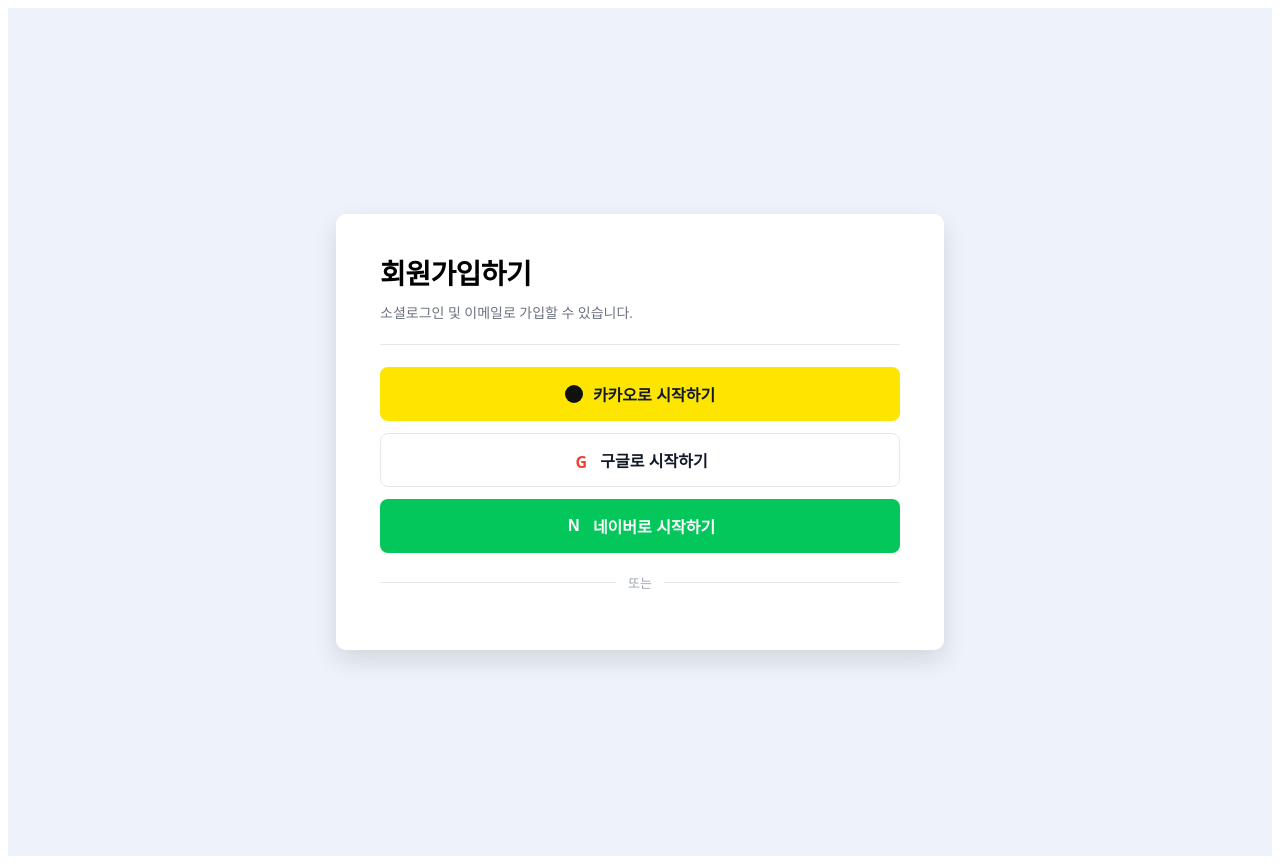
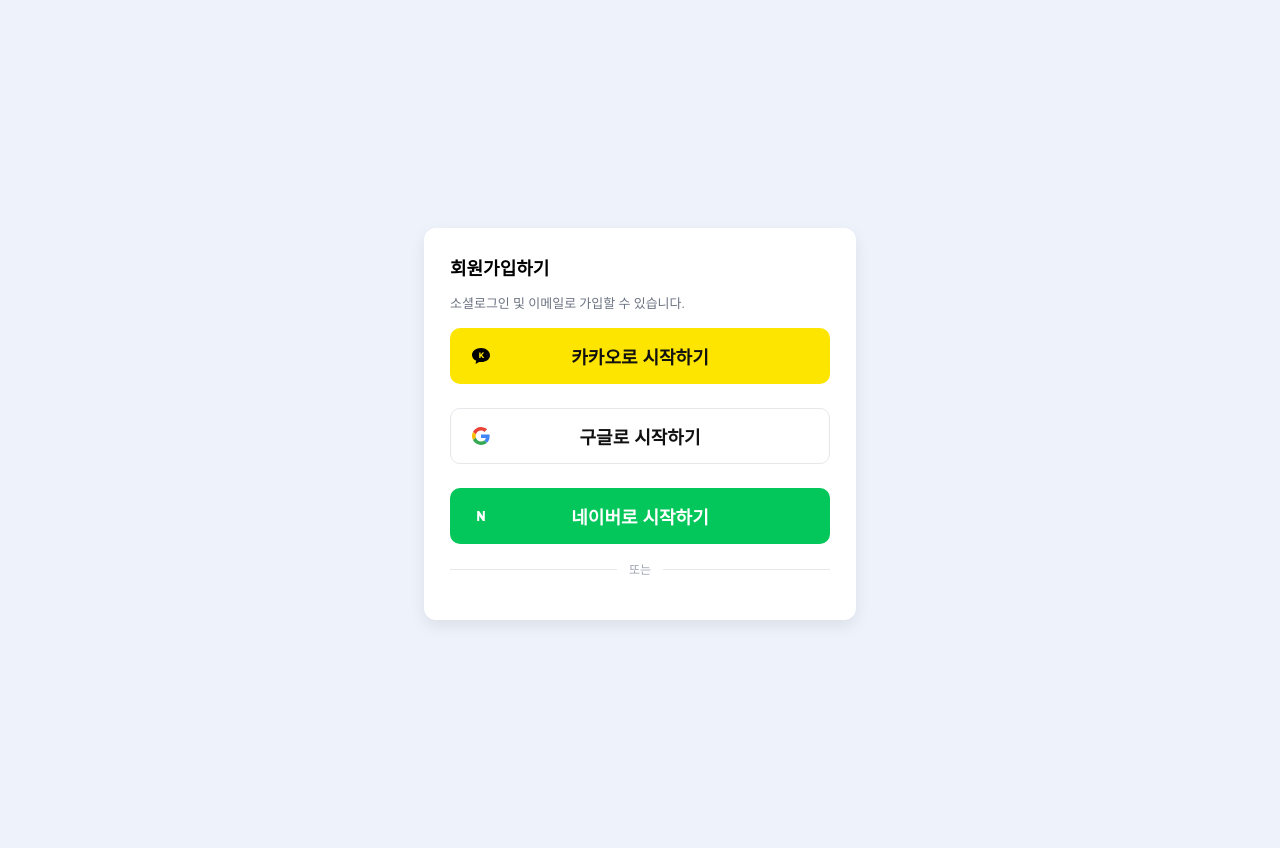
Before and after one commit to GDGoC2026-TripleS-Project/2026_TRIPLES_TEAM_9_FE, a React app: page /auth in a window 1280 px wide. Built offline with nearby package versions, Linux system fonts and the light colour scheme; the HTML template or start-up script is replaced by a standard one.

Commit message:
#1 feat: 로그인 화면 구현

```diff
--- /dev/null
+++ b/src/component/auth/SocialLogin/SocialButton.jsx
@@ -0,0 +1,37 @@
+import "./social.css";
+import GoogleIcon from "./icons/GoogleIcon";
+import KakaoIcon from "./icons/KakaoIcon";
+import NaverIcon from "./icons/NaverIcon";
+
+const ICON_MAP = {
+  google: GoogleIcon,
+  kakao: KakaoIcon,
+  naver: NaverIcon,
+};
+
+export default function SocialButton({
+  provider,
+  label,
+  onClick,
+  disabled = false,
+}) {
+  const Icon = ICON_MAP[provider];
+
+  if (!Icon) return null;
+
+  return (
+    <button
+      type="button"
+      className={`social-btn ${provider}`}
+      onClick={onClick}
+      disabled={disabled}
+      aria-label={label}
+    >
+      <span className="social-icon" aria-hidden="true">
+        <Icon />
+      </span>
+
+      <span className="social-text">{label}</span>
+    </button>
+  );
+}
--- /dev/null
+++ b/src/component/auth/SocialLogin/SocialLogin.jsx
@@ -0,0 +1,23 @@
+import SocialButton from "./SocialButton";
+import "./social.css";
+
+const PROVIDERS = [
+  { id: "kakao", label: "카카오로 시작하기" },
+  { id: "google", label: "구글로 시작하기" },
+  { id: "naver", label: "네이버로 시작하기" },
+];
+
+export default function SocialLogin({ onSocial }) {
+  return (
+    <div className="social-wrap">
+      {PROVIDERS.map(({ id, label }) => (
+        <SocialButton
+          key={id}
+          provider={id}
+          label={label}
+          onClick={() => onSocial(id)}
+        />
+      ))}
+    </div>
+  );
+}
--- /dev/null
+++ b/src/component/auth/SocialLogin/icons/GoogleIcon.jsx
@@ -0,0 +1,17 @@
+export default function GoogleIcon({ size = 18 }) {
+    return (
+        <svg
+            width={size}
+            height={size}
+            viewBox="0 0 48 48"
+            xmlns="http://www.w3.org/2000/svg"
+            aria-hidden="true"
+            style={{ display: "block" }}
+        >
+            <path fill="#EA4335" d="M24 9.5c3.54 0 6.71 1.22 9.21 3.6l6.85-6.85C35.9 2.38 30.47 0 24 0 14.62 0 6.51 5.38 2.56 13.22l7.98 6.19C12.43 13.72 17.74 9.5 24 9.5z" />
+            <path fill="#4285F4" d="M46.98 24.55c0-1.57-.15-3.09-.38-4.55H24v9.02h12.94c-.58 2.96-2.26 5.48-4.78 7.18l7.73 6c4.51-4.18 7.09-10.36 7.09-17.65z" />
+            <path fill="#FBBC05" d="M10.53 28.59c-.48-1.45-.76-2.99-.76-4.59s.27-3.14.76-4.59l-7.98-6.19C.92 16.46 0 20.12 0 24c0 3.88.92 7.54 2.56 10.78l7.97-6.19z" />
+            <path fill="#34A853" d="M24 48c6.48 0 11.93-2.13 15.89-5.81l-7.73-6c-2.15 1.45-4.92 2.3-8.16 2.3-6.26 0-11.57-4.22-13.47-9.91l-7.98 6.19C6.51 42.62 14.62 48 24 48z" />
+        </svg>
+    );
+}
--- /dev/null
+++ b/src/component/auth/SocialLogin/icons/KakaoIcon.jsx
@@ -0,0 +1,22 @@
+export default function KakaoIcon({ size = 18 }) {
+    return (
+        <svg
+            width={size}
+            height={size}
+            viewBox="0 0 24 24"
+            aria-hidden="true"
+            xmlns="http://www.w3.org/2000/svg"
+            style={{ display: "block" }}
+        >
+            <path
+                d="M12 4C6.9 4 3 7.05 3 10.9c0 2.46 1.68 4.64 4.24 5.86l-.7 2.57c-.08.29.24.53.5.38l3.02-1.78c.63.09 1.28.14 1.94.14 5.1 0 9-3.05 9-6.9S17.1 4 12 4z"
+                fill="#000000"
+            />
+
+            <path
+                d="M10.2 8.4h1.4v2.3l1.9-2.3h1.7l-2.2 2.6 2.3 3h-1.7l-1.5-2-.5.6v1.4h-1.4V8.4z"
+                fill="#FEE500"
+            />
+        </svg>
+    );
+}
--- /dev/null
+++ b/src/component/auth/SocialLogin/icons/NaverIcon.jsx
@@ -0,0 +1,18 @@
+export default function NaverIcon({ size = 18 }) {
+    return (
+        <svg
+            width={size}
+            height={size}
+            viewBox="0 0 24 24"
+            aria-hidden="true"
+            xmlns="http://www.w3.org/2000/svg"
+            style={{ display: "block" }}
+        >
+            <rect x="3" y="3" width="18" height="18" rx="4" fill="#03C75A" />
+            <path
+                d="M8.2 17V7h2l3.6 5.2V7h2V17h-2l-3.6-5.2V17h-2z"
+                fill="#FFFFFF"
+            />
+        </svg>
+    );
+}
--- /dev/null
+++ b/src/component/auth/SocialLogin/social.css
@@ -0,0 +1,66 @@
+.social-wrap {
+  width: 100%;
+  max-width: 420px;
+  margin: 0 auto;
+  display: grid;
+  gap: 16px;
+}
+
+.social-btn{
+  width: 100%;
+  height: 56px;
+  border-radius: 10px;
+  border: 1px solid transparent;
+  cursor: pointer;
+
+  position: relative;
+  display: flex;
+  align-items: center;
+
+  padding: 0 16px;
+  font-size: 18px;
+  font-weight: 700;
+}
+
+.social-btn + .social-btn {
+  margin-top: 8px;
+}
+
+.social-icon{
+  width: 28px;
+  height: 28px;
+  display: inline-flex;
+  align-items: center;
+  justify-content: center;
+}
+
+.social-text{
+  position: absolute;
+  left: 50%;
+  transform: translateX(-50%);
+  text-align: center;
+  white-space: nowrap;
+  pointer-events: none;
+}
+
+.social-btn.kakao {
+  background: #FEE500;
+  color: #111;
+}
+
+.social-btn.google {
+  background: #fff;
+  border: 1px solid #e5e7eb;
+  color: #111;
+}
+
+.social-btn.naver {
+  background: #03C75A;
+  color: #fff;
+}
+
+.social-btn.kakao .social-icon svg,
+.social-btn.naver .social-icon svg{
+  width: 24px;
+  height: 24px;
+}
--- a/src/index.css
+++ b/src/index.css
@@ -1,7 +1,4 @@
-#root {
-  width: 100%;
-  min-height: 100vh;
+html, body, #root {
+  height: 100%;
   margin: 0;
-  padding: 0;
-  text-align: initial;
 }
--- a/src/pages/auth/Login.jsx
+++ b/src/pages/auth/Login.jsx
@@ -1,10 +1,10 @@
+import SocialLogin from "../../component/auth/SocialLogin/SocialLogin";
+import { buildAuthUrl } from "../../lib/oauth";
 import "../../styles/auth.css";
-import { buildAuthUrl } from "../../lib/oauth";
 
 export default function Login() {
-  const onClickSocial = (provider) => {
-    const url = buildAuthUrl(provider);
-    window.location.href = url;
+  const onSocial = (provider) => {
+    window.location.href = buildAuthUrl(provider);
   };
 
   return (
@@ -15,30 +15,13 @@
 
         <div className="divider" />
 
-        <button className="btn btn-kakao" onClick={() => onClickSocial("kakao")}>
-          <span className="icon kakao" aria-hidden />
-          카카오로 시작하기
-        </button>
-
-        <button className="btn btn-google" onClick={() => onClickSocial("google")}>
-          <span className="icon google" aria-hidden>G</span>
-          구글로 시작하기
-        </button>
-
-        <button className="btn btn-naver" onClick={() => onClickSocial("naver")}>
-          <span className="icon naver" aria-hidden>N</span>
-          네이버로 시작하기
-        </button>
+        <SocialLogin onSocial={onSocial} />
 
         <div className="or-row">
           <span className="line" />
           <span className="or-text">또는</span>
           <span className="line" />
         </div>
-{/*
-        <button className="btn btn-email" onClick={() => alert("이메일 회원가입 화면으로 이동")}>
-          ID/PW 회원가입
-        </button> */}
       </div>
     </div>
   );
--- a/src/styles/auth.css
+++ b/src/styles/auth.css
@@ -1,5 +1,5 @@
 .auth-page {
-  min-height: 100vh;
+  min-height: 100%;
   display: grid;
   place-items: center;
   background: #eef3fb;
@@ -7,111 +7,39 @@
 }
 
 .auth-card {
-  width: min(520px, 92vw);
+  width: 380px;
   background: #fff;
-  border-radius: 10px;
-  box-shadow: 0 10px 24px rgba(0,0,0,0.12);
-  padding: 38px 44px;
+  border-radius: 12px;
+  padding: 26px;
+  box-shadow: 0 6px 16px rgba(0,0,0,0.08);
 }
 
 .auth-title {
-  margin: 0;
-  font-size: 28px;
-  font-weight: 800;
-  letter-spacing: -0.02em;
+  margin: 0 0 6px;
+  font-size: 18px;
+  font-weight: 700;
 }
 
 .auth-subtitle {
-  margin: 10px 0 0;
+  font-size: 13px;
   color: #6b7280;
-  font-size: 14px;
-}
-
-.divider {
-  height: 1px;
-  background: #e5e7eb;
-  margin: 22px 0;
-}
-
-.btn {
-  width: 100%;
-  height: 54px;
-  border-radius: 8px;
-  border: 1px solid transparent;
-  font-size: 16px;
-  font-weight: 700;
-  cursor: pointer;
-  display: flex;
-  align-items: center;
-  justify-content: center;
-  gap: 10px;
-  user-select: none;
-}
-
-.btn:active { transform: translateY(1px); }
-
-.btn-kakao {
-  background: #FEE500;
-  color: #111827;
-}
-
-.btn-google {
-  background: #fff;
-  border-color: #e5e7eb;
-  color: #111827;
-  margin-top: 12px;
-}
-
-.btn-naver {
-  background: #03C75A;
-  color: #fff;
-  margin-top: 12px;
+  margin-bottom: 16px;
 }
 
 .or-row {
   display: flex;
   align-items: center;
   gap: 12px;
-  margin: 20px 0;
+  margin: 16px 0;
 }
 
 .or-row .line {
+  flex: 1;
   height: 1px;
   background: #e5e7eb;
-  flex: 1;
 }
 
 .or-row .or-text {
+  font-size: 12px;
   color: #9ca3af;
-  font-size: 13px;
 }
-
-.btn-email {
-  background: #fff;
-  border-color: #e5e7eb;
-  color: #111827;
-}
-
-.icon {
-  width: 18px;
-  height: 18px;
-  display: inline-grid;
-  place-items: center;
-  font-weight: 900;
-}
-
-.icon.kakao {
-  border-radius: 50%;
-  background: #111;
-}
-
-.icon.google {
-  font-family: system-ui, -apple-system, Segoe UI, Roboto, Helvetica, Arial;
-  font-weight: 900;
-  color: #ea4335;
-}
-
-.icon.naver {
-  font-weight: 900;
-  color: #fff;
-}
--- a/vite.config.js
+++ b/vite.config.js
@@ -1,11 +1,11 @@
-import { defineConfig } from 'vite'
-import react from '@vitejs/plugin-react'
+import { defineConfig } from "vite";
+import react from "@vitejs/plugin-react";
+import { fileURLToPath, URL } from "node:url";
 
-// https://vite.dev/config/
 export default defineConfig({
   plugins: [react()],
   server: {
     port: 3000,
-    strictPort: true, // 3000이 사용 중이면 실행 안 함
+    strictPort: true,
   },
-})
+});
```
Also changed, not shown: src/component/auth/AuthCard.jsx (added, +9 -0 lines), src/pages/auth/SocialIcons.jsx (added, +61 -0 lines), 1 other file (tests, documents, lock files or other folders).
